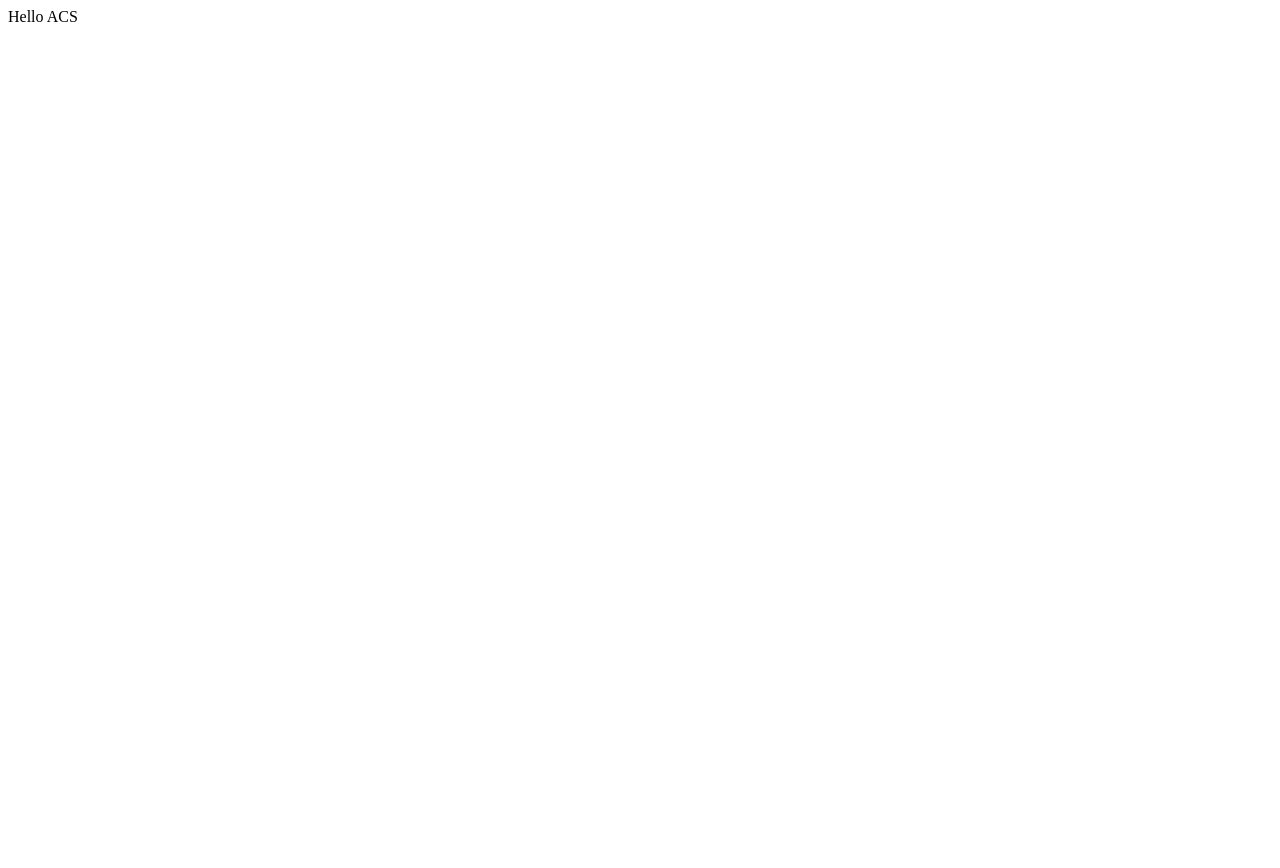
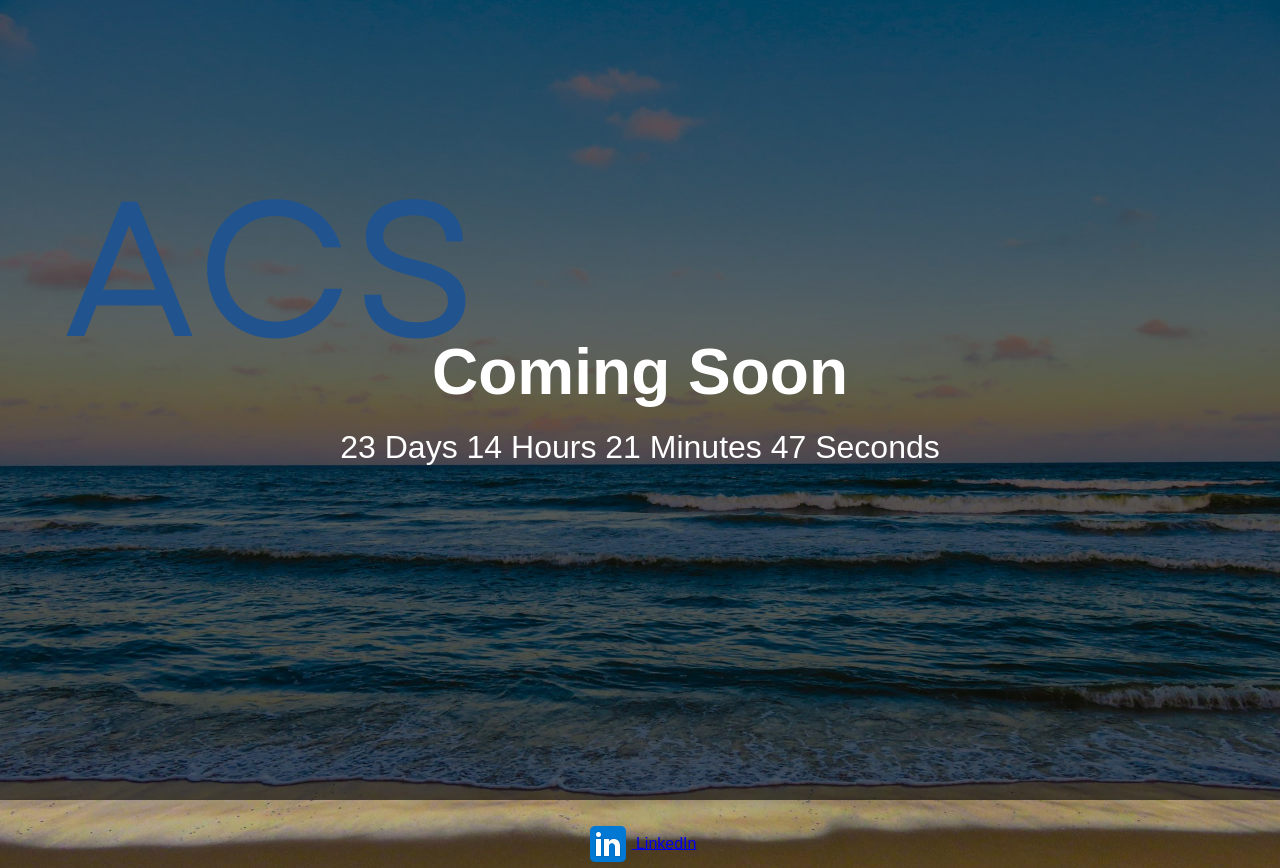
Before and after one commit to agenticloud/agenticloud.github.io, a plain HTML site: page index.html in a window 1280 px wide. Before the commit the page ends 800 px from the top, so only its background shows below. Drawn offline with Linux system fonts and the light colour scheme.

Commit message:
feat: enhacements

```diff
--- a/index.html
+++ b/index.html
@@ -1 +1,97 @@
-Hello ACS
+<!DOCTYPE html>
+<html lang="en">
+<head>
+    <meta charset="UTF-8">
+    <meta name="viewport" content="width=device-width, initial-scale=1.0">
+    <title>ACS</title>
+    <style>
+        /* Inline CSS */
+        body {
+            margin: 0;
+            padding: 0;
+            font-family: Arial, sans-serif;
+            background: url('images/acs-background1.jpg') no-repeat center center fixed;
+            background-size: cover;
+            height: 100vh;
+            color: white;
+            text-align: center;
+        }
+        .banner {
+            display: flex;
+            align-items: center;
+            justify-content: center;
+            flex-direction: column;
+            height: 100vh;
+            background: rgba(0, 0, 0, 0.6); /* Semi-transparent overlay */
+            position: relative;
+        }
+        .banner h1 {
+            font-size: 4rem;
+            font-weight: bold;
+            margin: 0;
+        }
+        .logo {
+            position: absolute;
+            top: 20px;
+            left: 20px;
+        }
+        .social-link {
+            margin-top: 20px;
+        }
+        .countdown {
+            font-size: 2rem;
+            margin-top: 20px;
+        }
+    </style>
+</head>
+<body>
+    <div class="banner">
+        <img src="images/acs-logo.png" alt="Company Logo" class="logo">
+        <h1>Coming Soon</h1>
+        <div class="countdown" id="countdown">
+            <span id="days"></span> Days
+            <span id="hours"></span> Hours
+            <span id="minutes"></span> Minutes
+            <span id="seconds"></span> Seconds
+        </div>
+    </div>
+    <div class="social-link">
+        <a href="https://www.linkedin.com/company/agenticloud" target="_blank">
+            <img src="images/icons8-linkedin-48.png" alt="LinkedIn" style="vertical-align: middle;">
+            <span style="vertical-align: middle;">LinkedIn</span>
+        </a>
+    </div>
+    <script>
+        // Set the date we're counting down to
+        var countDownDate = new Date("Feb 01, 2025 23:59:59").getTime();
+
+        // Update the count down every 1 second
+        var x = setInterval(function() {
+
+            // Get today's date and time
+            var now = new Date().getTime();
+
+            // Find the distance between now and the count down date
+            var distance = countDownDate - now;
+
+            // Time calculations for days, hours, minutes and seconds
+            var days = Math.floor(distance / (1000 * 60 * 60 * 24));
+            var hours = Math.floor((distance % (1000 * 60 * 60 * 24)) / (1000 * 60 * 60));
+            var minutes = Math.floor((distance % (1000 * 60 * 60)) / (1000 * 60));
+            var seconds = Math.floor((distance % (1000 * 60)) / 1000);
+
+            // Display the result in the elements with id="days", "hours", "minutes", "seconds"
+            document.getElementById("days").innerHTML = days;
+            document.getElementById("hours").innerHTML = hours;
+            document.getElementById("minutes").innerHTML = minutes;
+            document.getElementById("seconds").innerHTML = seconds;
+
+            // If the count down is over, write some text
+            if (distance < 0) {
+                clearInterval(x);
+                document.getElementById("countdown").innerHTML = "EXPIRED";
+            }
+        }, 1000);
+    </script>
+</body>
+</html>
```
Also changed, not shown: images/acs-background1.jpg (added), images/acs-logo.png (added), images/icons8-linkedin-48.png (added).
